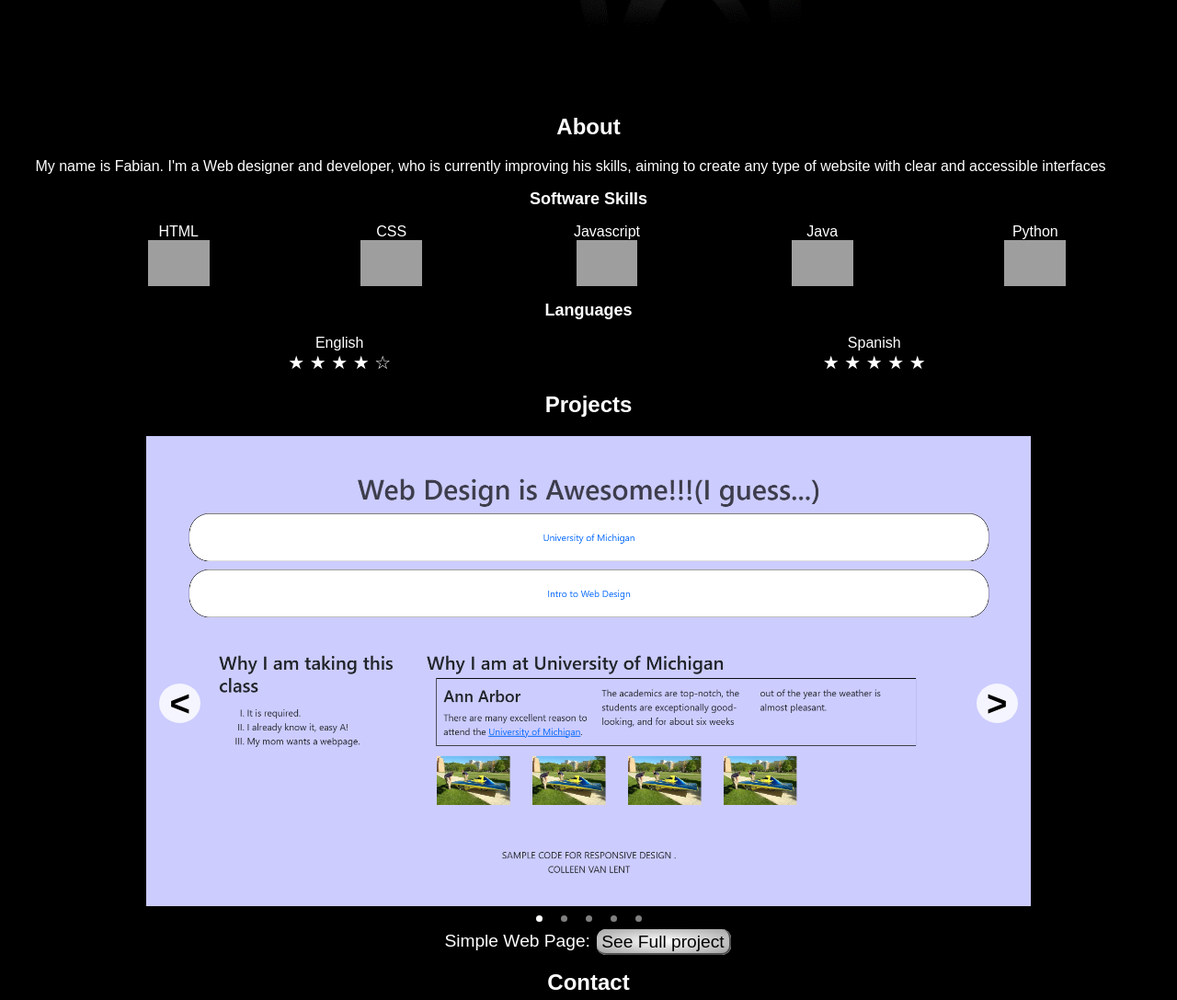
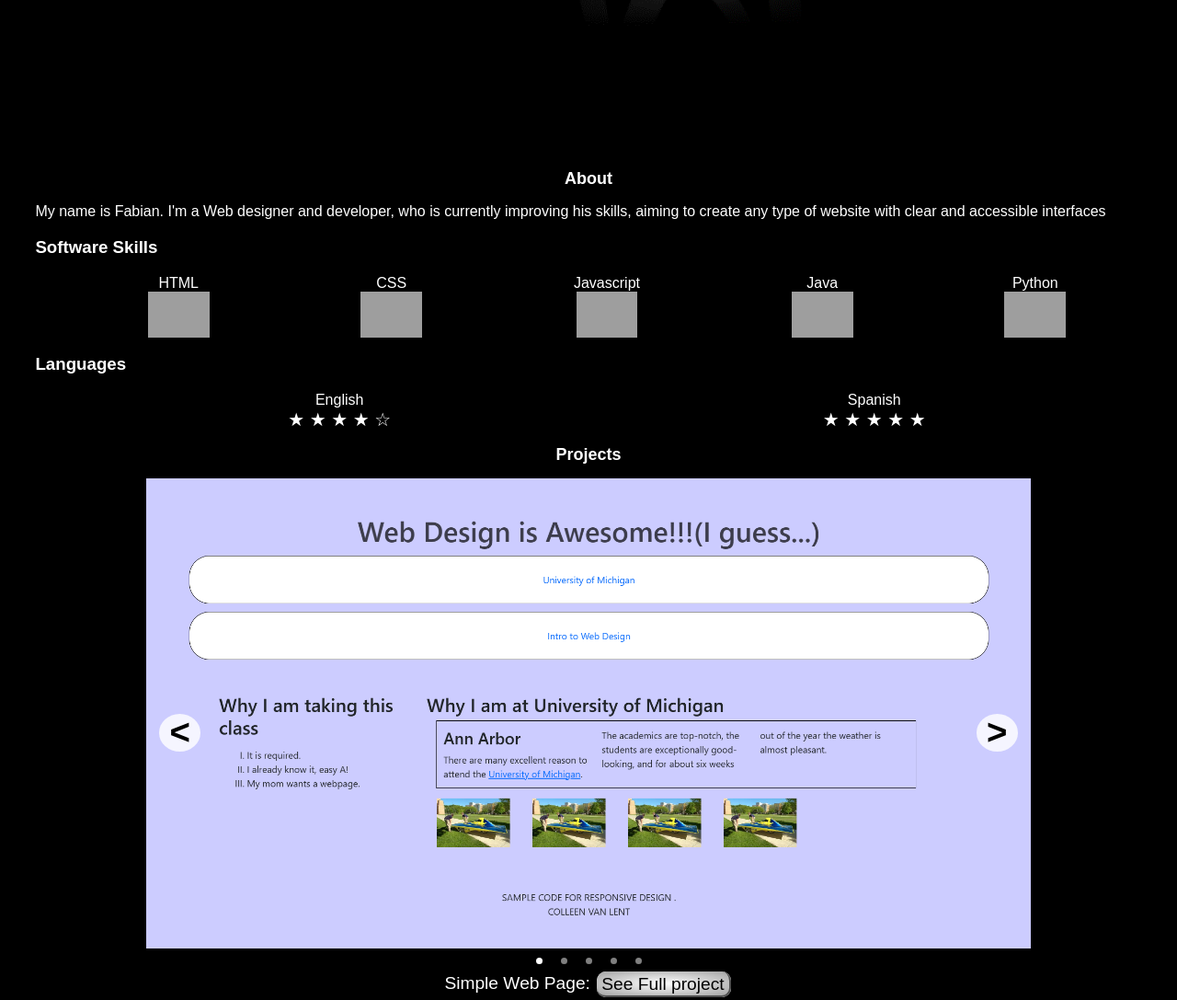
Before and after one commit to fmarquezf/Portfoliobase, a plain HTML site: page index.html in a window 1280 px wide. Shown: the part 611-1698 px from the top of the page at 92% size. Drawn offline with Linux system fonts and the light colour scheme; grey boxes are pictures that could not be loaded.

Commit message:
Update index.html

```diff
--- a/index.html
+++ b/index.html
@@ -19,13 +19,14 @@
     </nav>
     <div id="Home">
         <img id="Logo" src="Projectimg/Logo.png" alt="FM Logo" />
+        <h1>My Portfolio</h1>
     </div>
 
     <section id="About">
-        <h1>About</h1>
+        <h2>About</h2>
         <p>My name is Fabian. I'm a Web designer and developer, who is currently improving his skills, aiming to create any type of website with clear and accessible interfaces</p>
         <div id="SoftwareSkills">
-            <h2>Software Skills</h2>
+            <h3>Software Skills</h3>
             <ul>
                 <li>HTML <br /> <img src="https://opencode.us/wp-content/uploads/2013/10/html5.png" alt="HTML logo" /></li>
                 <li>CSS<br /> <img src="https://opencode.us/wp-content/uploads/2013/10/css3.png" alt="CSS logo" /></li>
@@ -35,7 +36,7 @@
             </ul>
         </div>
         <div id="Languages">
-            <h2>Languages</h2>
+            <h3>Languages</h3>
             <ul>
                 <li>
                     English <br /> <span class="stars">&#9733; &#9733; &#9733; &#9733; &#9734;</span>
@@ -45,16 +46,17 @@
         </div>
     </section>
     <section id="Projects">
-        <h1>Projects</h1>
+        <h2>Projects</h2>
         <div id="ContenedorProyecto">
-            <button class="carrusel-boton" id="anterior" onclick="SlideLeft()">&lt;</button>
-            <button class="carrusel-boton" id="siguiente" onclick="SlideRight()">&gt;</button>
+            <button class="carrusel-boton" id="anterior" onclick="SlideLeft()"><span>&lt;</span></button>
+            <button class="carrusel-boton" id="siguiente" onclick="SlideRight()"><span>&gt;</span></button>
             <div id="carrusel">
                 <img class="Projectimgs" src="Projectimg/AwesomeWeb.png" alt="Simple Web Page" />
                 <img class="Projectimgs" src="Projectimg/HoverGallery.png" alt="Gallery with Hover interaction" />
                 <img class="Projectimgs" src="Projectimg/JavaSForm.png" alt="Shipping and Billing Form" />
                 <img class="Projectimgs" src="Projectimg/ImageFilters.png" alt="Web to apply Filters to images" />
                 <img class="Projectimgs" src="Projectimg/GreenScreen.png" alt="Green screen software" />
+            </div>
         </div>
         <div id="carrusel-progreso">
             <div class="Progreso"></div>
@@ -63,11 +65,10 @@
             <div class="Progreso"></div>
             <div class="Progreso"></div>
         </div>
-        </div>
         <div id="Description"> <span id="textcription">Simple Web Page: </span><a href="https://codepen.io/fmarquez/full/OJwrZyr" target="_blank" id="seeproject" style="background-color:#fff">See Full project</a></div>
     </section>
     <section id="Contact">
-        <h1>Contact</h1>
+        <h2>Contact</h2>
         <ul>
             <li><a href="mailto:f69marquez@gmail.com" target="_blank"><img src="https://th.bing.com/th/id/R.ce199b2e785a2abf0b028f986d1fcae3?rik=VodAJUJHnIG1xQ&pid=ImgRaw&r=0/" alt="Gmail logo" /> </a></li>
             <li><a href="https://www.linkedin.com/in/fabian-marquez-a8b364212" target="_blank"><img src="https://th.bing.com/th/id/R.0a7f520070a64f2f0c11a8b1afc6eaa4?rik=dIqxLgIFb3LUUQ&pid=ImgRaw&r=0" alt="LinkedIn logo" /></a></li>
```
Lines whose indentation alone changed are shown as unchanged.
